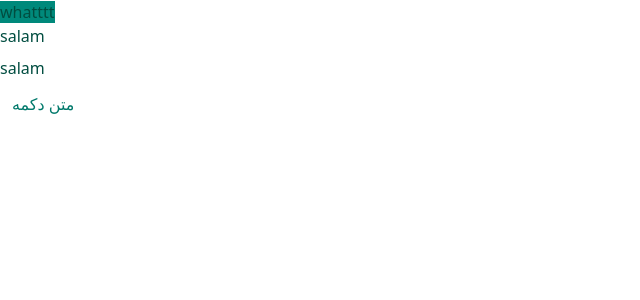
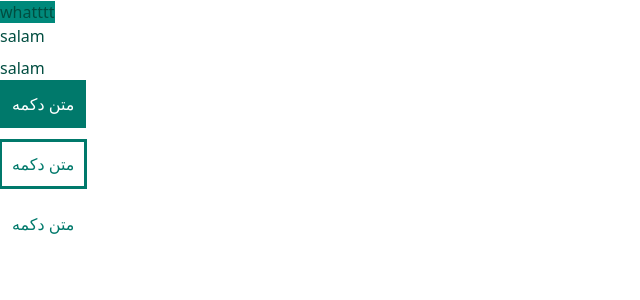
Before and after one commit to vandarpay/vandar-ui-kit, a Vue app in the folder vandar-ui-kit/: page / in a window 1280 px wide. Shown: the top 300 px of the page, without its empty margins (0-640 px from the left). Built offline with nearby package versions, Linux system fonts and the light colour scheme; what prettier-plugin-tailwindcss would draw is missing.

Commit message:
feat: change primary name to teal

```diff
--- a/vandar-ui-kit/src/App.vue
+++ b/vandar-ui-kit/src/App.vue
@@ -1,7 +1,12 @@
 <template>
   <div>
     <newTest></newTest>
-    <baseBtn color="primary" label="متن دکمه" type="text"></baseBtn>
+    <baseBtn color="teal" label="متن دکمه"></baseBtn>
+    <div class="pt-12"></div>
+    <baseBtn color="teal" label="متن دکمه" type="outline-teal"></baseBtn>
+    <div class="pt-12"></div>
+
+    <baseBtn color="teal" label="متن دکمه" type="text-teal"></baseBtn>
   </div>
 </template>
 
--- a/vandar-ui-kit/src/components/BaseBtn/style.scss
+++ b/vandar-ui-kit/src/components/BaseBtn/style.scss
@@ -2,7 +2,9 @@
      // default state
      @apply p-12 text-button-16-semibold;
 
-    &-primary{
+
+
+    &-teal{
         // default state
         @apply bg-teal-700 text-neutral-25;
         //hover state
@@ -12,7 +14,7 @@
 
     }
 
-    &-outline{
+    &-outline-teal{
         // default state
         @apply bg-neutral-25 text-teal-700 outline outline-offset-[-2px] outline-teal-700;
         //hover state
@@ -21,7 +23,7 @@
         @apply active:bg-neutral-25 active:text-teal-800 active:outline-teal-800;
     }
 
-    &-text{
+    &-text-teal{
         // default state
         @apply bg-neutral-25 text-teal-700;
         //hover state
```
